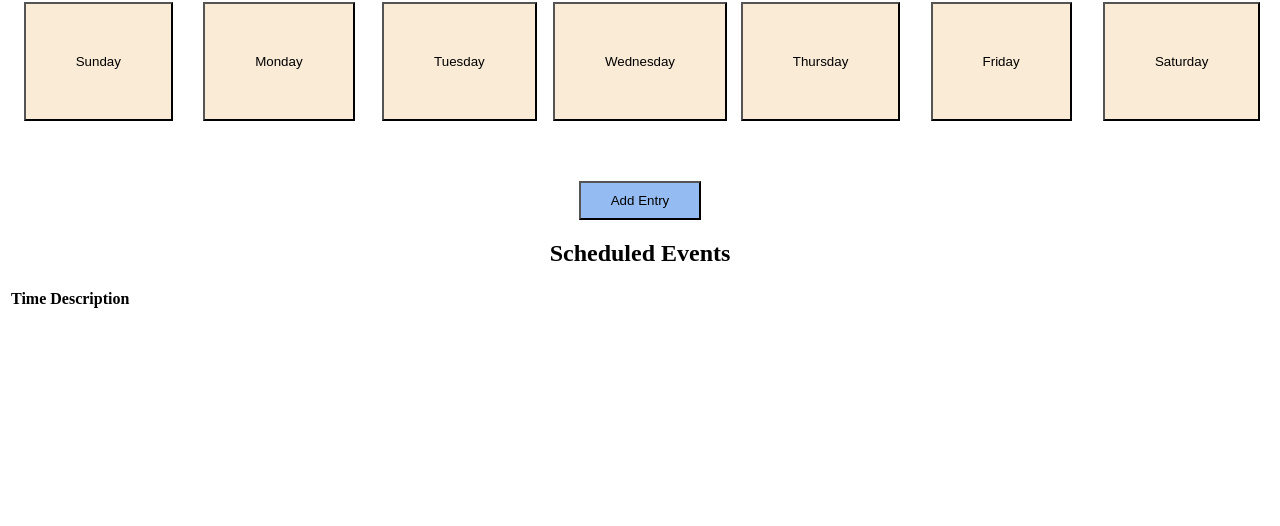
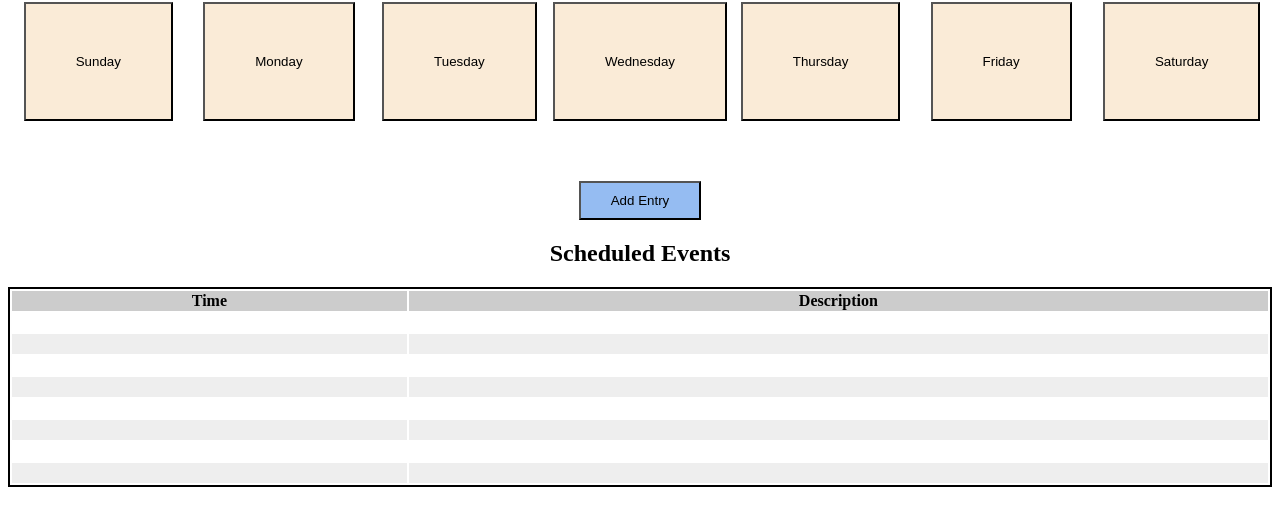
Before and after one commit to parkersiu/week-planner, a website: page index.html in a window 1280 px wide. Shown: the part 86-612 px from the top of the page. Drawn offline with Linux system fonts and the light colour scheme.

```diff
--- a/index.html
+++ b/index.html
@@ -52,12 +52,48 @@
   <div class="row">
     <div class="column-full">
       <table>
+        <!-- add border in css style -->
         <thead>
           <tr>
             <th>Time</th>
             <th>Description</th>
           </tr>
         </thead>
+
+        <tbody>
+          <tr>
+            <td></td>
+            <td></td>
+          </tr>
+          <tr>
+            <td></td>
+            <td></td>
+          </tr>
+          <tr>
+            <td></td>
+            <td></td>
+          </tr>
+          <tr>
+            <td></td>
+            <td></td>
+          </tr>
+          <tr>
+            <td></td>
+            <td></td>
+          </tr>
+          <tr>
+            <td></td>
+            <td></td>
+          </tr>
+          <tr>
+            <td></td>
+            <td></td>
+          </tr>
+          <tr>
+            <td></td>
+            <td></td>
+          </tr>
+        </tbody>
       </table>
     </div>
   </div>
--- a/styles.css
+++ b/styles.css
@@ -69,3 +69,23 @@
   padding: 50px;
   background-color: antiquewhite;
 }
+
+table {
+  border: 2px solid black;
+  width: 100%;
+  height: 200px;
+}
+
+thead {
+  background-color: #ccc;
+
+  /* border-right: 2px solid black; */
+}
+
+tr {
+  border-right: 2px solid black;
+}
+
+tr:nth-child(even) {
+  background-color: rgb(238, 238, 238);
+}
```
